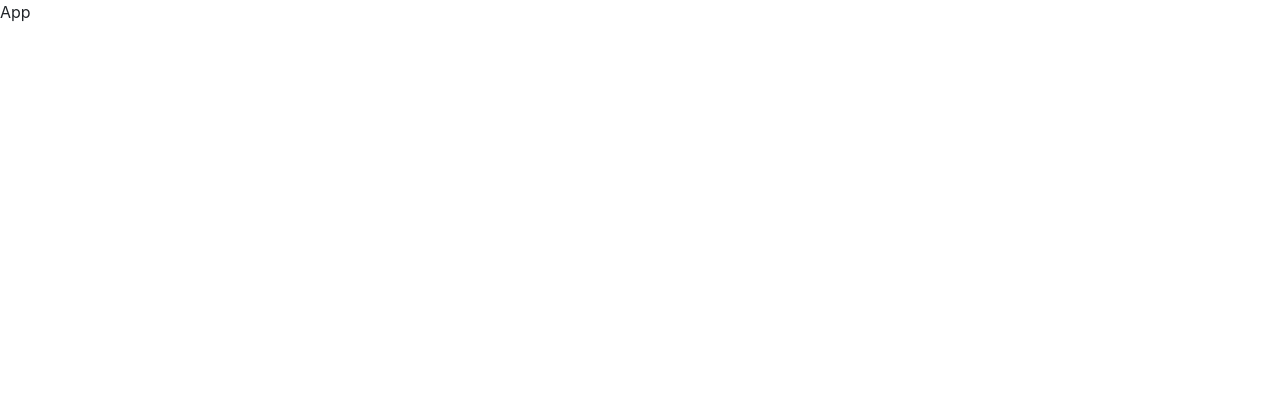
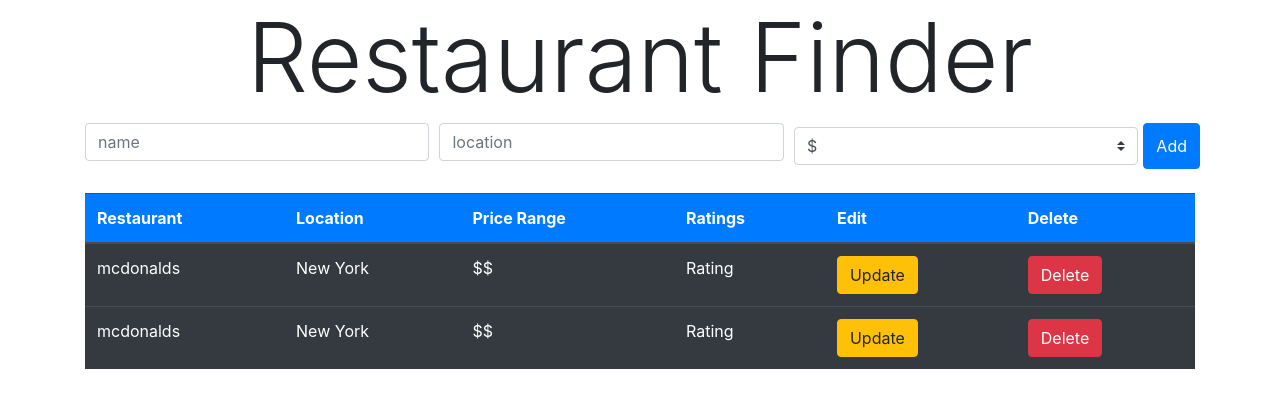
Before and after one commit to gcavanunez/Pico, a React (Create React App) app in the folder client/: page / in a window 1280 px wide. Shown: the top 408 px of the page. Built offline with nearby package versions, Linux system fonts and the light colour scheme.

Commit message:
added components to create a pseudo-landing page

```diff
--- a/client/package.json
+++ b/client/package.json
@@ -8,6 +8,7 @@
     "@testing-library/user-event": "^13.5.0",
     "react": "^18.2.0",
     "react-dom": "^18.2.0",
+    "react-router-dom": "^6.4.3",
     "react-scripts": "5.0.1",
     "web-vitals": "^2.1.4"
   },
--- a/client/src/App.jsx
+++ b/client/src/App.jsx
@@ -1,7 +1,24 @@
-import React from 'react'
+import React from 'react';
+import{BrowserRouter as Router, Routes, Route} from "react-router-dom"; // library
+import Home from "./routes/Home" // current directory
+import UpdatePage from "./routes/UpdatePage"
+import RestaurantDetailPage from "./routes/RestaurantDetailPage"
+
 
 const App = () => {
-    return <div>App</div>
-}
+    return (
+        // the container below keeps the table from taking up the whole webpage width.. contains it.
+        <div className="container">
+            <Router>
+                <Routes>
+                    <Route exact path="/" element={<Home/>} />
+                    <Route exact path="/restaurants/:id/update" element={<UpdatePage/>}/>
+                    <Route exact path="/restaurants/:id" element={<RestaurantDetailPage/>}/>
+                </Routes>
+            </Router>
+
+        </div>
+    );
+};
 
 export default App;
--- /dev/null
+++ b/client/src/components/AddRestaurant.jsx
@@ -0,0 +1,34 @@
+import React from 'react'
+
+const AddRestaurant = () => {
+  return (
+    <div className="mb-4">
+        <form action="">
+            <div className="form-row">
+                <div className="col">
+                    <input type="text" className="form-control" placeholder = "name"/>
+                </div>
+                <div className="col">
+                    <input className="form-control" type="text" placeholder="location"/>
+                </div>
+                <div className="col">
+                    {/* <select className="custom-select"> this can remove the margins so the webpage loads properly */}
+                    <select className="custom-select my-1 mr-sm-2">
+                        {/* This first option will disable the text in the search box as it should not be a selection */}
+                        <option disabled>Price Range</option>
+                        <option value="1">$</option>
+                        <option value="2">$$</option>
+                        <option value="3">$$$</option>
+                        <option value="4">$$$$</option>
+                        <option value="5">$$$$$</option>
+                    </select>
+                </div>
+                <button className=" btn btn-primary">Add</button>
+            </div>
+        </form>
+
+    </div>
+  )
+}
+
+export default AddRestaurant
--- /dev/null
+++ b/client/src/components/Header.jsx
@@ -0,0 +1,12 @@
+import React from 'react'
+
+const Header = () => {
+  return (
+    <div>
+        {/* This a bootstrap class */}
+        <h1 className="font-weight-light display-1 text-center">Restaurant Finder</h1>
+    </div>
+  )
+}
+
+export default Header
--- /dev/null
+++ b/client/src/components/RestaurantList.jsx
@@ -0,0 +1,42 @@
+import React from 'react'
+
+const RestaurantList = () => {
+  return (
+    <div className="list-group">
+        <table className="table table-hover table-dark">
+            <thead>
+                <tr className="bg-primary">
+                    <th scope="col">Restaurant</th>
+                    <th scope="col">Location</th>
+                    <th scope="col">Price Range</th>
+                    <th scope="col">Ratings</th>
+                    <th scope="col">Edit</th>
+                    <th scope="col">Delete</th>
+                </tr>
+            </thead>
+            <tbody>
+                <tr>
+                    <td>mcdonalds</td>
+                    <td>New York</td>
+                    <td>$$</td>
+                    <td>Rating</td>
+                    <td><button className="btn btn-warning">Update</button></td>
+                    <td><button className="btn btn-danger">Delete</button></td>
+                </tr>
+
+                <tr>
+                    <td>mcdonalds</td>
+                    <td>New York</td>
+                    <td>$$</td>
+                    <td>Rating</td>
+                    <td><button className="btn btn-warning">Update</button></td>
+                    <td><button className="btn btn-danger">Delete</button></td>
+                </tr>
+            </tbody>
+        </table>
+
+    </div>
+  )
+}
+
+export default RestaurantList
--- /dev/null
+++ b/client/src/routes/Home.jsx
@@ -0,0 +1,18 @@
+// type in rafce for the below to auto populate
+
+import React from 'react'
+import AddRestaurant from '../components/AddRestaurant'
+import Header from '../components/Header'
+import RestaurantList from '../components/RestaurantList'
+
+const Home = () => {
+  return (
+    <div>
+        <Header/>
+        <AddRestaurant/>
+        <RestaurantList/>
+    </div>
+  )
+}
+
+export default Home
--- /dev/null
+++ b/client/src/routes/RestaurantDetailPage.jsx
@@ -0,0 +1,11 @@
+import React from 'react'
+
+const RestaurantDetailPage = () => {
+  return (
+    <div>
+        Detail Page
+    </div>
+  )
+}
+
+export default RestaurantDetailPage
--- /dev/null
+++ b/client/src/routes/UpdatePage.jsx
@@ -0,0 +1,11 @@
+import React from 'react'
+
+const UpdatePage = () => {
+  return (
+    <div>
+        Update
+    </div>
+  )
+}
+
+export default UpdatePage
```
Also changed, not shown: 1 other file (tests, documents, lock files or other folders).
